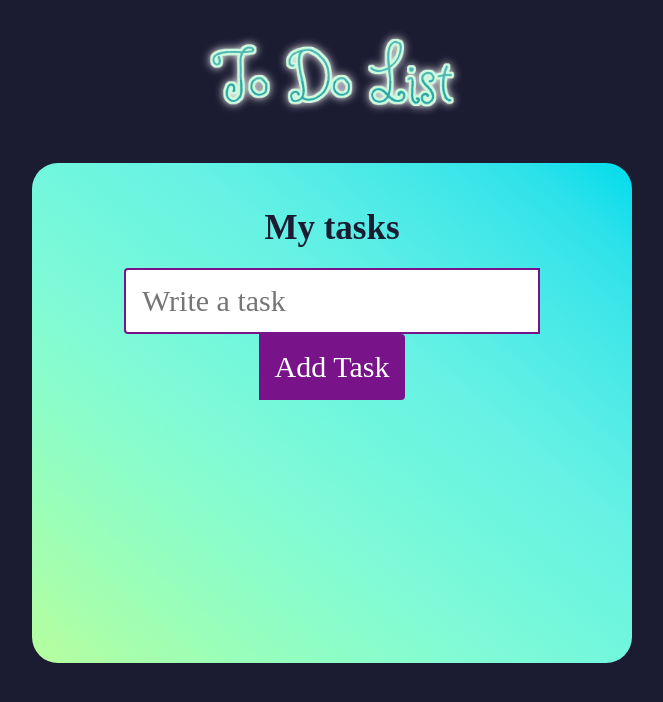
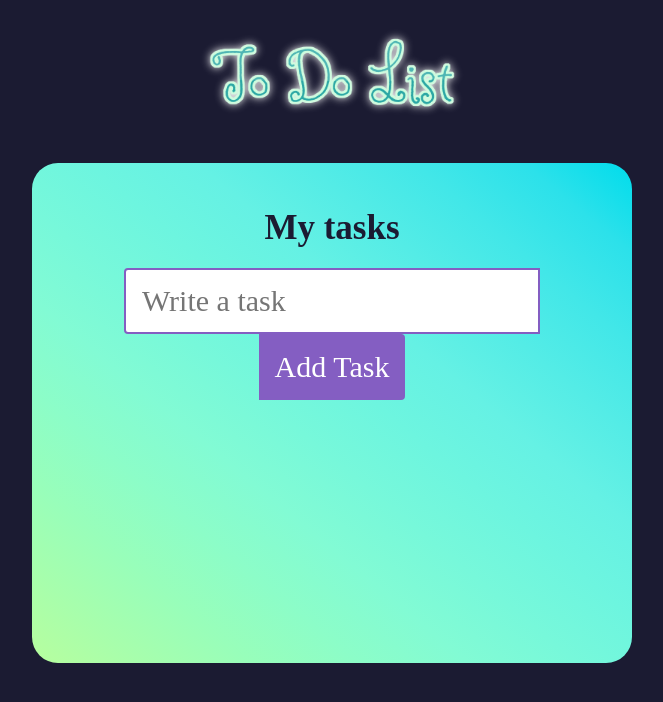
Before and after one commit to acarob/todolist, a React (Create React App) app: page / in a window 1280 px wide. Shown: the top 702 px of the page, without its empty margins (308-971 px from the left). Built offline with nearby package versions, Linux system fonts and the light colour scheme; a web font is replaced by a local one.

Commit message:
Updating styles

```diff
--- a/src/stylesheets/TaskForm.css
+++ b/src/stylesheets/TaskForm.css
@@ -11,7 +11,7 @@
   background-color: white;
   padding: 14px 32px 14px 16px;
   border-radius: 4px 0 0 4px;
-  border: 2px solid #78138a;
+  border: 2px solid #845ec2;
   outline: none;
   font-family: "Butterfly Kids", cursive;
 }
@@ -23,7 +23,7 @@
   border-radius: 0 4px 4px 0;
   cursor: pointer;
   outline: none;
-  background-color: #78138a;
+  background-color: #845ec2;
   color: #fff;
   text-transform: capitalize;
   font-family: "Butterfly Kids", cursive;
```
